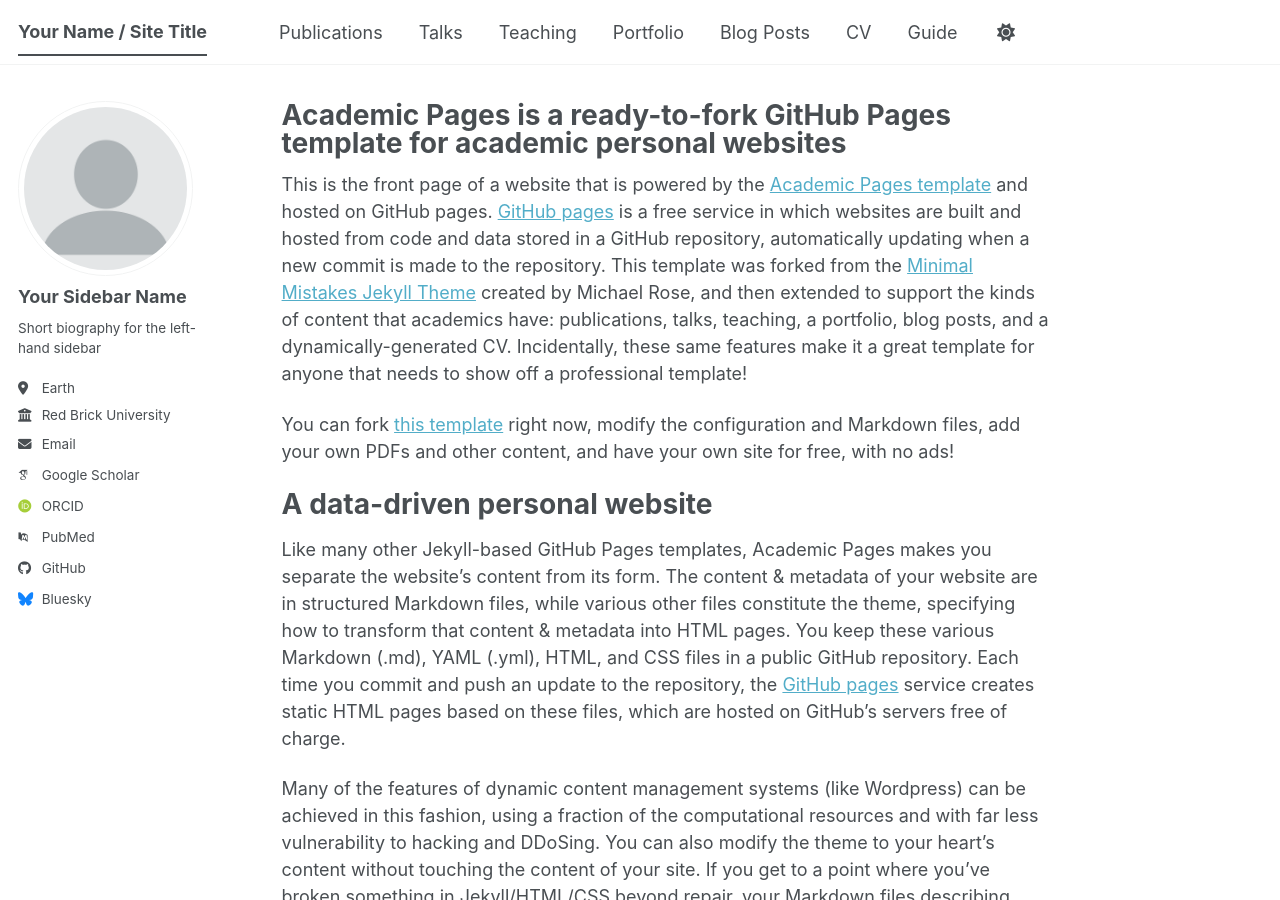
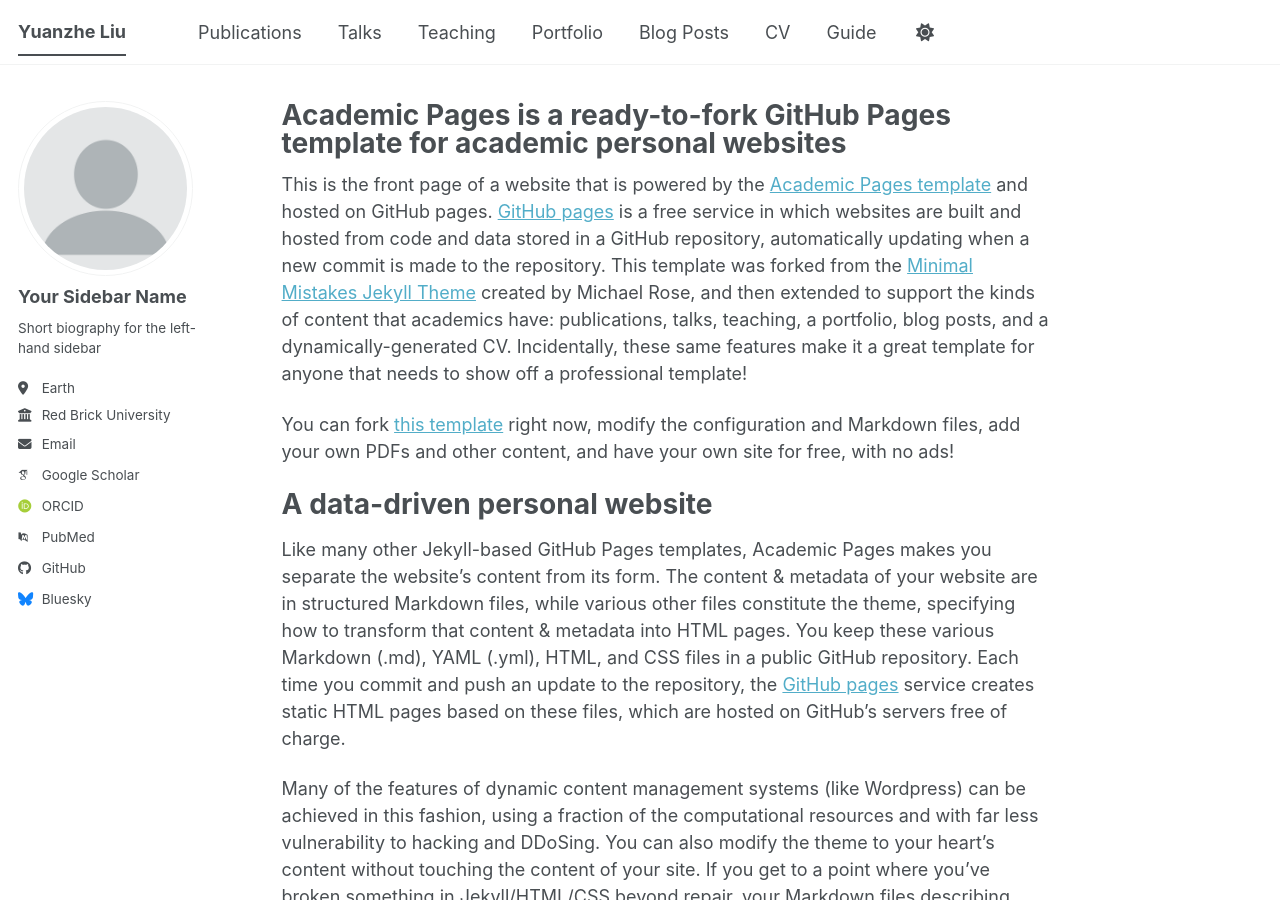
Before and after one commit to yuanzhel0903/yuanzhel0903.github.io, a Jekyll site: the page built from _pages/about.md, in a window 1280 px wide and 900 px high. Built offline with Jekyll 4.4.1, drawn with Linux system fonts in a browser that asks for light colours; some web fonts are replaced; a script bundle is joined from its source files by our own code; library files that are not in the unit come from our copies.

Commit message:
Update _config.yml

```diff
--- a/_config.yml
+++ b/_config.yml
@@ -9,10 +9,10 @@
 # Basic Site Settings
 locale                   : "en-US"
 site_theme               : "default" # The available themes options are "default", "air", "sunrise", "mint", "dirt" and "contrast"
-title                    : "Your Name / Site Title"
+title                    : "Yuanzhe Liu"
 title_separator          : "-"
 name                     : &name "Your Name"
-description              : &description "Your Name's academic portfolio"   # Update this with a general description of your site, this is the default if not overridden by a page
+description              : &description "M.S. Student at UPenn | Embodied AI, Vision-Language-Action"   # Update this with a general description of your site, this is the default if not overridden by a page
 url                      : https://academicpages.github.io # The base hostname & protocol for your site e.g. "https://[your GitHub username].github.io",
                                                            # or if you already have some other page hosted on Github then use "https://[your GitHub username].github.io/[Your Repo Name]"
 baseurl                  : "" # the subpath of your site, e.g. "/blog"
```
